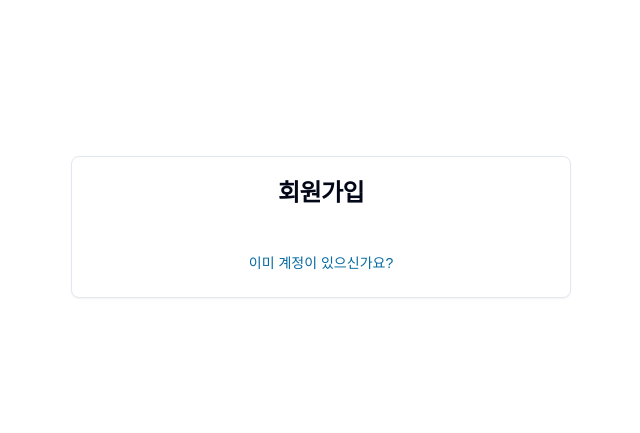
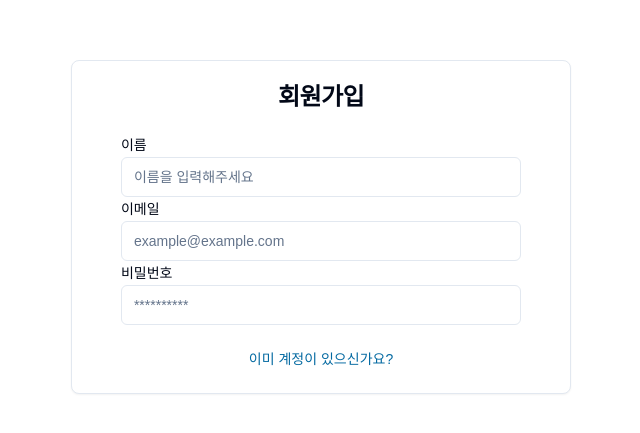
Before and after one commit to kkomin/chatgpt-by-min, a Next.js app: page /signup in a window 1280 px wide. Shown: the part 173-606 px from the top of the page, without its empty margins (319-959 px from the left). Built offline with nearby package versions, Linux system fonts and the light colour scheme.

Commit message:
⚙️label, input 적용

```diff
--- a/components/auth/SignUpForm.tsx
+++ b/components/auth/SignUpForm.tsx
@@ -1,3 +1,5 @@
+import { Input } from "../ui/input";
+import { Label } from "../ui/label";
 import FormCard from "./FormCard";
 
 export default function SignUpForm() {
@@ -8,12 +10,29 @@ export default function SignUpForm() {
             <form>
                 {/* 이름 */}
                 <div>
+                    <Label htmlFor="name">이름</Label>
+                    <Input
+                        id="name"
+                        name="name"
+                        placeholder="이름을 입력해주세요"/>
                 </div>
                 {/* 이메일 */}
                 <div>
+                    <Label htmlFor="email">이메일</Label>
+                    <Input
+                        id="email"
+                        name="email"
+                        type="email"
+                        placeholder="example@example.com"/>
                 </div>
                 {/* 비밀번호 */}
                 <div>
+                    <Label htmlFor="password">비밀번호</Label>
+                    <Input
+                        id="password"
+                        name="password"
+                        type="password"
+                        placeholder="**********"/>
                 </div>
             </form>
     </FormCard>
```
